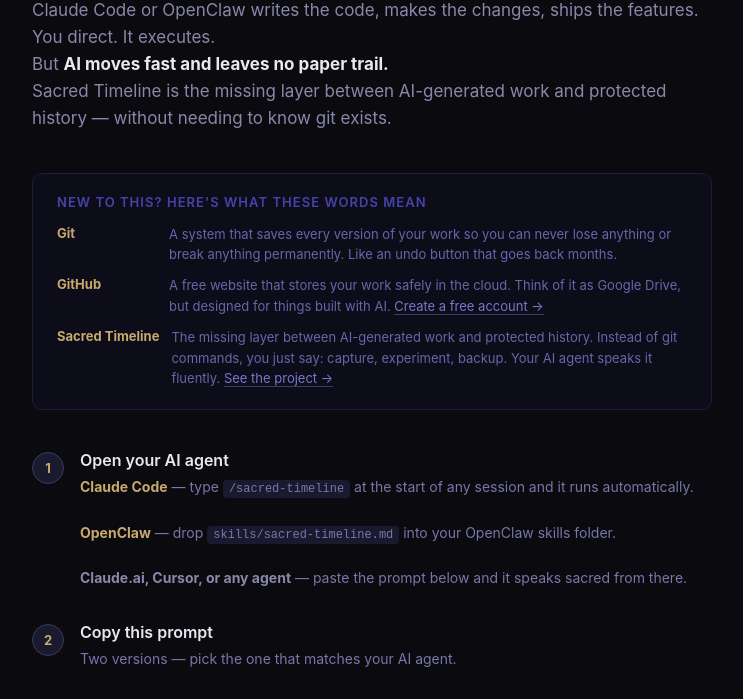
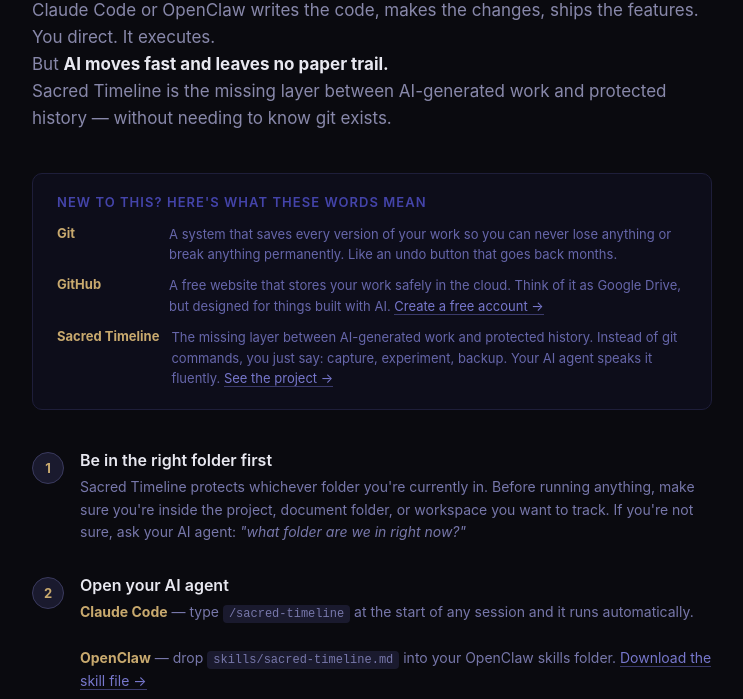
Before and after one commit to suhitanantula/sacred-timeline, a website: page docs/index.html in a window 1280 px wide. Shown: the part 184-883 px from the top of the page, without its empty margins (268-1011 px from the left). Drawn offline with Linux system fonts and the light colour scheme.

Commit message:
improve README and start page clarity — folder warning, GitHub URL guide, tagline fix, remove VS Code placeholder, claude.ai link for new users

```diff
--- a/docs/index.html
+++ b/docs/index.html
@@ -279,15 +279,23 @@
     <div class="step">
       <div class="step-num">1</div>
       <div class="step-content">
-        <h3>Open your AI agent</h3>
-        <p><strong style="color:#c8a96e">Claude Code</strong> — type <code style="background:#1a1a2e;padding:2px 6px;border-radius:4px;font-size:12px">/sacred-timeline</code> at the start of any session and it runs automatically.<br><br>
-        <strong style="color:#c8a96e">OpenClaw</strong> — drop <code style="background:#1a1a2e;padding:2px 6px;border-radius:4px;font-size:12px">skills/sacred-timeline.md</code> into your OpenClaw skills folder.<br><br>
-        <strong style="color:#8888aa">Claude.ai, Cursor, or any agent</strong> — paste the prompt below and it speaks sacred from there.</p>
+        <h3>Be in the right folder first</h3>
+        <p>Sacred Timeline protects whichever folder you're currently in. Before running anything, make sure you're inside the project, document folder, or workspace you want to track. If you're not sure, ask your AI agent: <em>"what folder are we in right now?"</em></p>
       </div>
     </div>
 
     <div class="step">
       <div class="step-num">2</div>
+      <div class="step-content">
+        <h3>Open your AI agent</h3>
+        <p><strong style="color:#c8a96e">Claude Code</strong> — type <code style="background:#1a1a2e;padding:2px 6px;border-radius:4px;font-size:12px">/sacred-timeline</code> at the start of any session and it runs automatically.<br><br>
+        <strong style="color:#c8a96e">OpenClaw</strong> — drop <code style="background:#1a1a2e;padding:2px 6px;border-radius:4px;font-size:12px">skills/sacred-timeline.md</code> into your OpenClaw skills folder. <a href="https://github.com/suhitanantula/sacred-timeline/blob/main/skills/sacred-timeline.md" target="_blank" style="color:#7777cc;border-bottom:1px solid #3a3a6a;text-decoration:none">Download the skill file →</a><br><br>
+        <strong style="color:#8888aa">No AI agent yet?</strong> Start at <a href="https://claude.ai" target="_blank" style="color:#7777cc;border-bottom:1px solid #3a3a6a;text-decoration:none">claude.ai</a> — free account, paste the prompt below, and Claude walks you through everything.</p>
+      </div>
+    </div>
+
+    <div class="step">
+      <div class="step-num">3</div>
       <div class="step-content">
         <h3>Copy this prompt</h3>
         <p>Two versions — pick the one that matches your AI agent.</p>
@@ -364,7 +372,7 @@
     <p class="then">Then press <strong>Enter</strong> — your agent takes it from there.</p>
 
     <div class="step">
-      <div class="step-num">3</div>
+      <div class="step-num">4</div>
       <div class="step-content">
         <h3>Follow Claude's guidance</h3>
         <p>Your AI agent will install Sacred Timeline, show you your status, and walk you through your first capture. You're protected from this point forward.</p>
```
Also changed, not shown: README.md, 1 other file.
